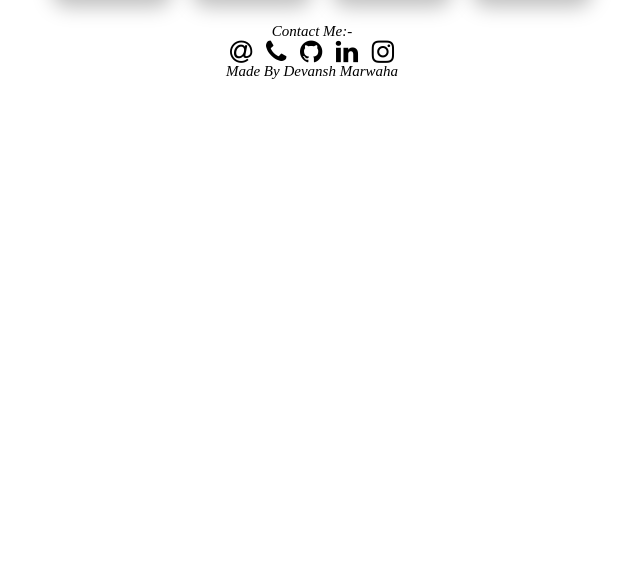
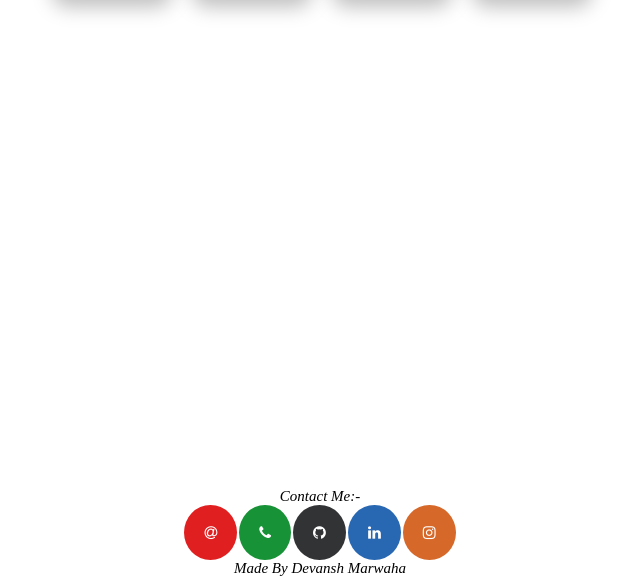
Before and after one commit to devanshmarwaha/Devansh-s_Music_Player, a plain HTML site: page index.html in a window 1280 px wide. Shown: the part 223-800 px from the top of the page, without its empty margins (328-968 px from the left). Drawn offline with Linux system fonts and the light colour scheme.

Commit message:
Update index.html

```diff
--- a/index.html
+++ b/index.html
@@ -92,30 +92,86 @@
         }
 
         .info {
-            word-spacing: 1px;
             background-color: none;
             text-align: center;
-            margin-bottom: 0.5em;
-            word-spacing: 0px;
+            margin-bottom: 0em;
+            word-spacing: -2px;
         }
 
         .info p {
-            margin: -0.1em;
+            margin: 0em;
             font-style: italic;
             word-spacing: 0px;
             font-size: 15px;
         }
 
         .info a {
-            margin: 0.3em;
-            transition: transform .2s;
+            margin: 0em;
         }
 
-        .info a:hover {
-            transmorm: scale(1.2) outline: none
+        .fa {
+            justify-content: center;
+            align-items: center;
+            padding: 20px;
+            border-radius: 50%;
         }
 
-        footer {}
+        .fa-linkedin {
+            background-color: rgb(40, 103, 178);
+            color: white;
+        }
+
+        .fa-linkedin:hover {
+            background-color: cornsilk;
+            color: blue
+        }
+
+        .fa-instagram {
+            background-color: rgb(214, 104, 41);
+            color: white;
+        }
+
+        .fa-instagram:hover {
+            background-color: cornsilk;
+            color: orangered
+        }
+
+        .fa-github {
+            background-color: rgb(50, 51, 53);
+            color: white;
+        }
+
+        .fa-github:hover {
+            background-color: cornsilk;
+            color: rgb(11, 11, 14)
+        }
+
+        .fa-at {
+            background-color: rgb(224, 32, 32);
+            color: white;
+        }
+
+        .fa-at:hover {
+            background-color: cornsilk;
+            color: rgb(241, 22, 22)
+        }
+
+        .fa-phone {
+            background-color: rgb(23, 146, 54);
+            color: white;
+        }
+
+        .fa-phone:hover {
+            background-color: cornsilk;
+            color: rgb(32, 155, 42)
+        }
+
+        #footer {
+            position: fixed;
+            bottom: 0;
+            width: 100%;
+            display: block;
+        }
     </style>
     <script>
         function song1() {
@@ -134,6 +190,7 @@
             document.getElementById("player").style.display = "block";
             document.getElementById("music4").pause();
             document.getElementById("music4").style.display = "none";
+            document.getElementById("footer").style.position = "relative";
         }
 
         function song2() {
@@ -152,6 +209,7 @@
             document.getElementById("song_name").innerHTML = "♫ Besabriyaan";
             document.getElementById("music4").pause();
             document.getElementById("music4").style.display = "none";
+            document.getElementById("footer").style.position = "relative";
         }
 
         function song3() {
@@ -170,6 +228,7 @@
             document.getElementById("song_name").innerHTML = "♫ Kaun Tujhe";
             document.getElementById("music4").pause();
             document.getElementById("music4").style.display = "none";
+            document.getElementById("footer").style.position = "relative";
         }
 
 
@@ -189,6 +248,7 @@
             document.getElementById("song_name").innerHTML = "♫ Teri Mitti";
             document.getElementById("music4").play();
             document.getElementById("music4").style.display = "block";
+            document.getElementById("footer").style.position = "relative";
 
 
         }
@@ -223,19 +283,19 @@
             </div>
             <img class="imgs" src="loading.svg">
         </div>
-        <footer>
+        <div id="footer">
             <center>
                 <div class="info"><br>
                     <p>Contact Me:-</p>
-                    <a href="mailto:devansh.marwaha400@gmail.com"><i class="fa fa-at" style="font-size:26px;color:black"></i></a>
-                    <a href="tel:8968096689"><i class="fa fa-phone" style="font-size:26px;color:black"></i></a>
-                    <a class="lol" href="https://github.com/devanshmarwaha"><i class="fa fa-github" style="font-size:26px;color:black"></i></a>
-                    <a href="https://www.linkedin.com/in/devansh-marwaha-a548b918b"><i class="fa fa-linkedin" style="font-size:26px;color:black"></i></a>
-                    <a href="http://instagram.com/devansh._.marwaha"><i class="fa fa-instagram" style="font-size:26px;color:black"></i></a>
+                    <a href="mailto:devansh.marwaha400@gmail.com"><i class="fa fa-at" style="font-size:15px;"></i></a>
+                    <a href="tel:8968096689"><i class="fa fa-phone" style="font-size:15px;"></i></a>
+                    <a class="lol" href="https://github.com/devanshmarwaha"><i class="fa fa-github" style="font-size:15px;"></i></a>
+                    <a href="https://www.linkedin.com/in/devansh-marwaha-a548b918b"><i class="fa fa-linkedin" style="font-size:15px;"></i></a>
+                    <a href="http://instagram.com/devansh._.marwaha"><i class="fa fa-instagram" style="font-size:15px;"></i></a>
                     <p>Made By Devansh Marwaha</p>
                 </div>
             </center>
-        </footer>
+        </div>
     </center>
 </body>
 
```
